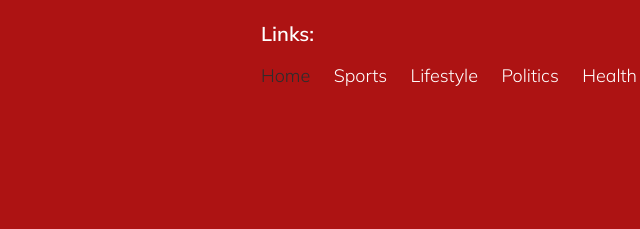
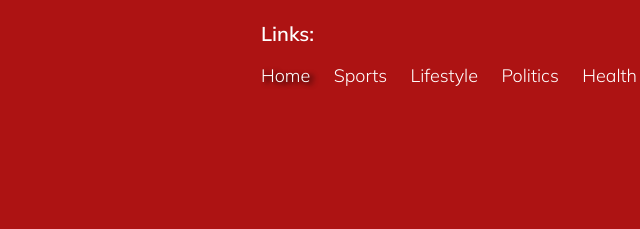
Before and after one commit to Anwesa33/AuthenticNewsroom, a plain HTML site: page index.html in a window 1280 px wide. In both pictures the pointer is over the link 326 px from the left and 2963 px from the top of the page. Shown: the part 2888-3117 px from the top of the page, 41-681 px from the left. Drawn offline with Linux system fonts and the light colour scheme.

Commit message:
change:16:52

```diff
--- a/css/style.css
+++ b/css/style.css
@@ -630,8 +630,9 @@ font-size:18px;
 line-height: 38px;
 color: #FFFFFF;
 }
-.ftr-mid ul li a:hover{
-    color: var(--theme-balck);
+.ftr-mid ul li a:hover {
+    color: white;
+    text-shadow: 4px 2px 5px #000;
 }
 .ftr-frm{
     background-color: white;
```
